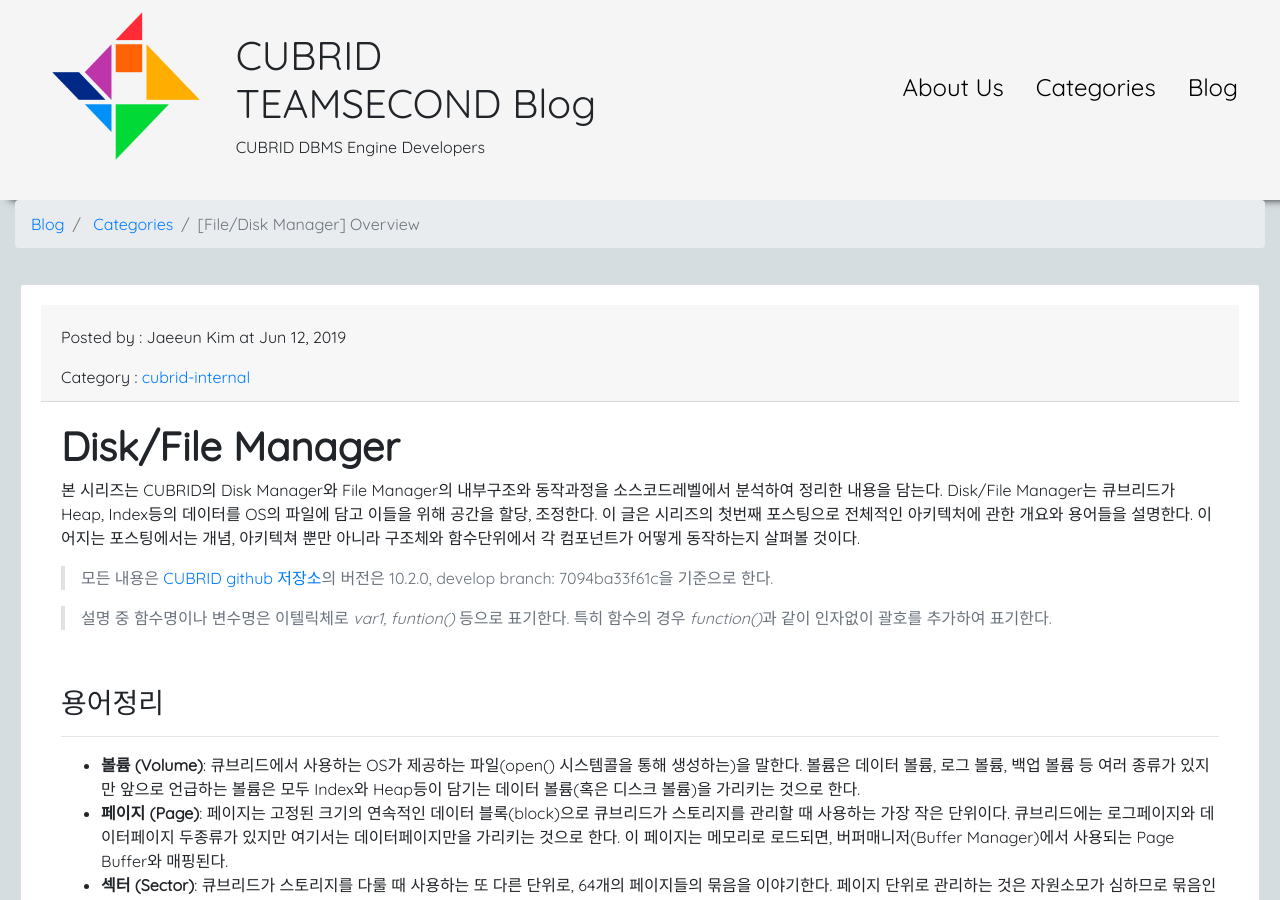
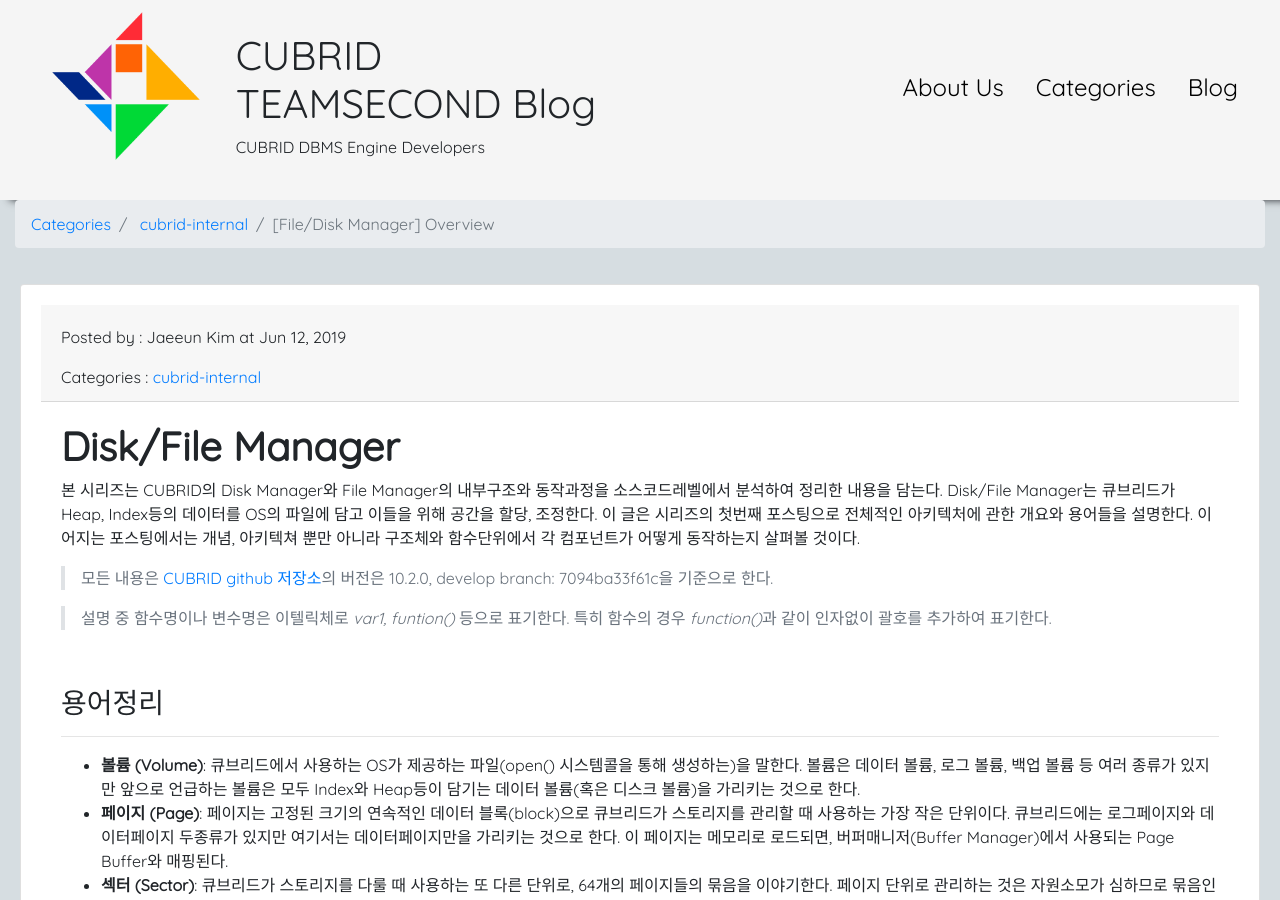
Before and after one commit to teamsecond/teamsecond.github.io, a Jekyll site: the page built from _posts/2019-06-12-disk-file-manager-1-overview.md, in a window 1280 px wide and 900 px high. Built offline with Jekyll 4.4.1, drawn with Linux system fonts in a browser that asks for light colours; nearby versions of some CDN libraries; comment, search, counter and statistics services are not loaded.

Commit message:
modify category nav

```diff
--- a/_includes/breadcrumb.html
+++ b/_includes/breadcrumb.html
@@ -1,11 +1,10 @@
-
 <nav aria-label="breadcrumb" role="navigation">
     <ol class="breadcrumb">
         <li class="breadcrumb-item">
-            <a href="{{ site.baseurl }}/">Blog</a>
+            <a href="{{ site.baseurl }}/categories">Categories</a>
         </li>
         <li class="breadcrumb-item">
-            <a href="{{ site.baseurl }}/categories">Categories</a>
+            <a href="{{ site.baseurl }}/categories/{{ page.categories | first }}">{{ page.categories | first }}</a>
         </li>
         <li class="breadcrumb-item active" aria-current="page">{{ page.title }}</li>
     </ol>
--- a/_includes/image.html
+++ b/_includes/image.html
@@ -1,5 +1,5 @@
 <figure class="post-image">
-    <a href="{{ site.baseurl }}/assets/img/posts/{{ include.url }}" data-lightbox="{{ include.url }}" title="{{ include.description }}">
+    <a href="{{site.url}}/{{ site.baseurl }}/assets/img/posts/{{ include.url }}" data-lightbox="{{ include.url }}" title="{{ include.description }}">
         <img class="post-image-raw" src="{{ site.baseurl }}/assets/img/posts/{{ include.url }}" alt="{{ include.description }}">
     </a>
     <figcaption>{{ include.description }}</figcaption>
--- a/_layouts/post.html
+++ b/_layouts/post.html
@@ -23,7 +23,7 @@ layout: default
                 <span class="disqus-comment-count" data-disqus-identifier="{{ page.url }}"></span>
                 <div class="post-categories">
                     {% if post %} {% assign categories = post.categories %} {% else %} {% assign categories = page.categories %} {% endif %}
-                    Category : {% for category in categories %}
+                    Categories : {% for category in categories %}
                     <a href="{{ site.baseurl }}/categories/{{category|slugize}}">{{category}}</a>
                     {% unless forloop.last %}&nbsp;{% endunless %} {% endfor %}
                 </div>
```
